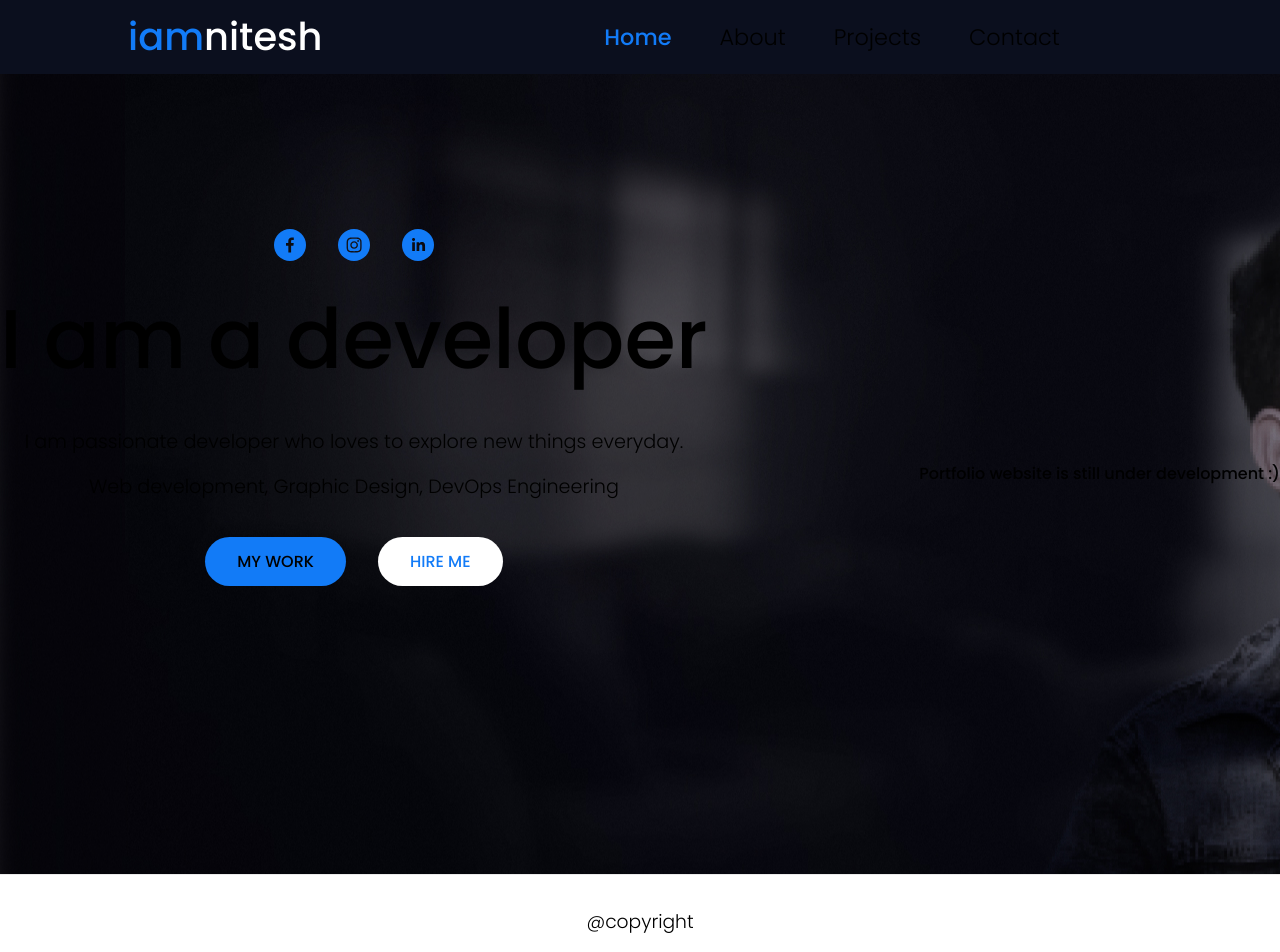
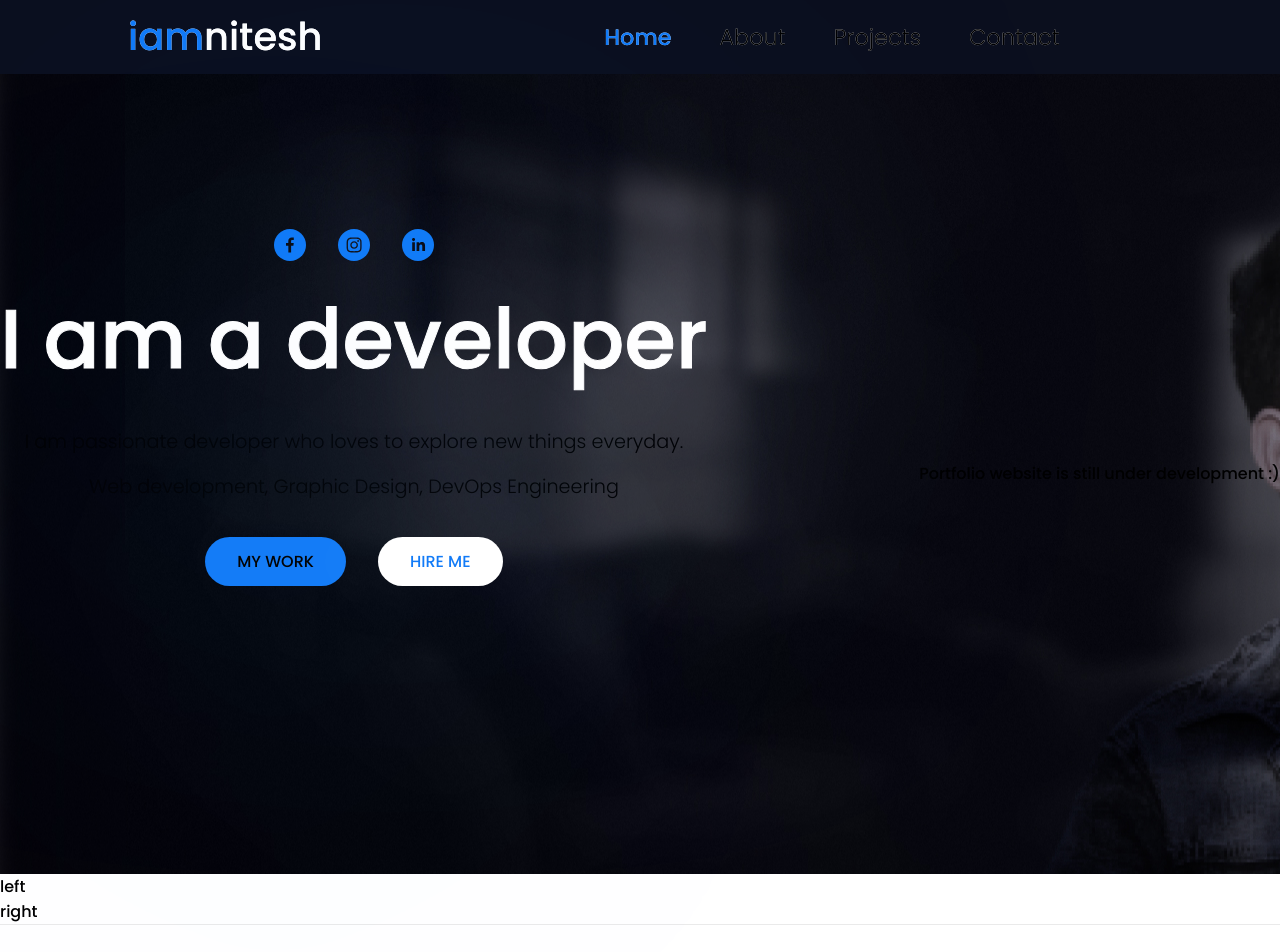
Before and after one commit to niteshswarnakar/my-app, a Next.js app: page / in a window 1280 px wide. Shown: the top 952 px of the page. Built offline with nearby package versions, Linux system fonts and the light colour scheme.

Commit message:
added small text animation

```diff
--- a/pages/index.js
+++ b/pages/index.js
@@ -111,6 +111,12 @@ export default function Home() {
           </div>
         </main>
       </section>
+      <section className={styles.section_detail}>
+        <div className={styles.container}>
+          <div className={styles.detail_left}>left</div>
+          <div className={styles.detail_right}>right</div>
+        </div>
+      </section>
 
       <footer className={styles.footer}>
         <h3 className={styles.copyright}>@copyright</h3>
--- a/styles/Home.module.css
+++ b/styles/Home.module.css
@@ -17,6 +17,7 @@
   justify-content: space-around;
   align-items: center;
   height: 4.6rem;
+  filter: drop-shadow(0 0 0px white);
 }
 
 .leftnav {
@@ -74,8 +75,24 @@
 }
 
 .introduction_heading {
+  filter: drop-shadow(0 0 200px #127bf7);
   font-size: 5.2rem;
   margin-bottom: 1.6rem;
+  -webkit-text-stroke: 1px rgba(255, 255, 255, 0.116);
+  color: transparent;
+  background-image: linear-gradient(white, white);
+  background-repeat: no-repeat;
+  -webkit-background-clip: text;
+  background-position: -720px 0;
+  animation: backcolor 0.8s linear forwards;
+  /* border-right: 1px solid white; */
+}
+
+@keyframes backcolor {
+  100% {
+    background-position: 0 0;
+    /* font-size: 100px; */
+  }
 }
 
 .description_heading {
@@ -93,19 +110,23 @@
   align-items: center;
   gap: 2rem;
   margin-bottom: 9rem;
+  /* filter: drop-shadow(0 0 10px #127bf7); */
 }
 
 .my_work {
   background-color: #127bf7;
   padding: 0.8rem 2rem;
   border-radius: 50px;
+  filter: drop-shadow(0 0 200px #127bf7);
 }
 
 .hire_me {
   background-color: white;
+
   padding: 0.8rem 2rem;
   border-radius: 50px;
   color: #127bf7;
+  filter: drop-shadow(0 0 200px white);
 }
 
 .footer {
```
